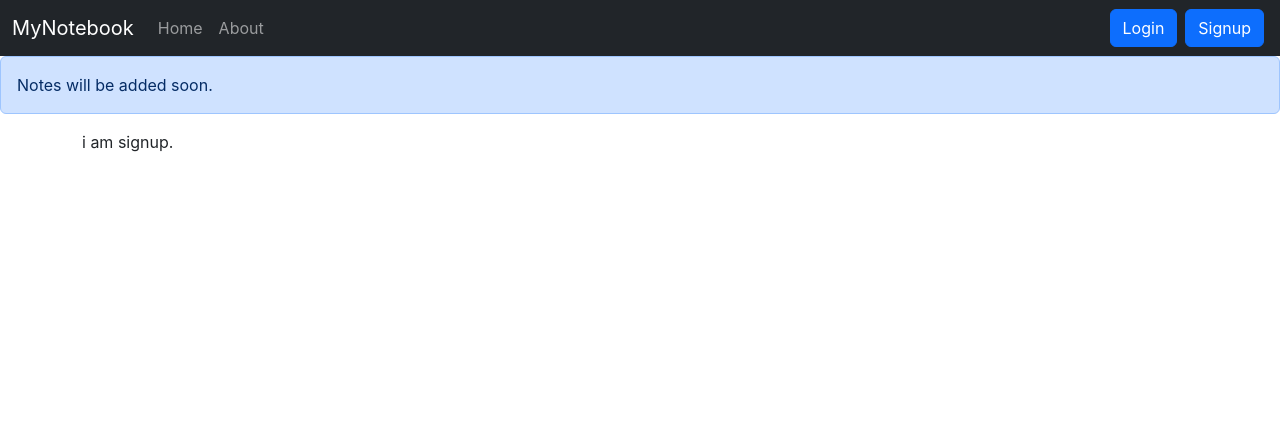
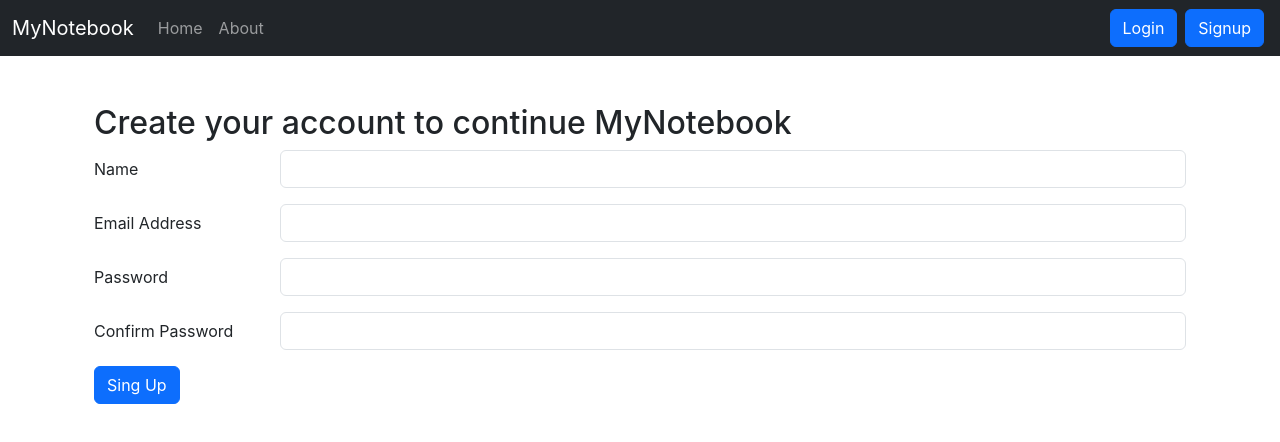
Before and after one commit to neelshrimali/inotebook, a React (Create React App) app: page /signup in a window 1280 px wide. Shown: the top 442 px of the page. Built offline with nearby package versions, Linux system fonts and the light colour scheme; the HTML template or start-up script is replaced by a standard one.

Commit message:
Alerts, Fetched user specific notes and navigation correction done

```diff
--- a/src/App.js
+++ b/src/App.js
@@ -7,20 +7,32 @@ import NoteState from "./context/notes/NoteState";
 import Alert from "./component/Alert";
 import Login from "./component/Login";
 import Signup from "./component/Signup";
+import { useState } from "react";
 
 function App() {
+  const [alert, setAlert] = useState(null); // check whether dark mode is on or not
+
+  const showAlert = (message, type) => {
+    setAlert({
+      msg: message,
+      type: type,
+    });
+    setTimeout(() => {
+      setAlert(null);
+    }, 1500);
+  };
   return (
     <>
     <NoteState>
       <Router>
         <Navbar />
-        <Alert message={"Notes will be added soon."} />
+        <Alert alert={alert} />
         <div className="container">
         <Routes>
-          <Route exact path="/" element={<Home/>} />
+          <Route exact path="/" element={<Home showAlert={showAlert}/>} />
           <Route exact path="/about" element={<About/>} />
-          <Route exact path="/login" element={<Login/>} />
-          <Route exact path="/signup" element={<Signup/>} />
+          <Route exact path="/login" element={<Login showAlert={showAlert}/>} />
+          <Route exact path="/signup" element={<Signup showAlert={showAlert}/>} />
         </Routes>
         </div>
       </Router>
--- a/src/component/AddNote.js
+++ b/src/component/AddNote.js
@@ -1,7 +1,7 @@
 import React, { useContext, useState } from "react";
 import noteContext from "../context/notes/noteContext";
 
-const AddNote = () => {
+const AddNote = (props) => {
   const context = useContext(noteContext);
   const { addNote } = context;
 
@@ -10,6 +10,8 @@ const AddNote = () => {
     e.preventDefault();
     addNote(note.title, note.description, note.tag);
     setNote({ title: "", description: "", tag: "" })
+    props.showAlert("Note added successfully.","success")
+
   };
   const onChange = (e) => {
     setNote({ ...note, [e.target.name]: e.target.value});
--- a/src/component/Alert.js
+++ b/src/component/Alert.js
@@ -1,11 +1,17 @@
 import React from "react";
 
 const Alert = (props) => {
+  const capitalize =(word) =>{
+    if (word ==="danger") {
+      word ="error"
+    }
+    const lower = word.toLowerCase();
+    return lower.charAt(0).toUpperCase() + lower.slice(1);
+}
   return (
-    <div>
-      <div className="alert alert-primary" role="alert">
-            {props.message}
-      </div>
+    props.alert && <div className={`alert alert-${props.alert.type} alert-dismissible fade show`}
+      role="alert"    >
+      <strong>{capitalize(props.alert.type)}</strong>: {props.alert.msg}
     </div>
   );
 };
--- a/src/component/Home.js
+++ b/src/component/Home.js
@@ -1,10 +1,11 @@
 import Notes from "./Notes";
 
-export const Home = () => {
+export const Home = (props) => {
+  const {showAlert} = props
 
   return (
     <div>
-      <Notes/>
+      <Notes showAlert={showAlert}/>
     </div>
   );
 };
--- a/src/component/Login.js
+++ b/src/component/Login.js
@@ -1,7 +1,7 @@
 import React, { useState } from "react";
 import {useNavigate } from 'react-router-dom'
 
-const Login = () => {
+const Login = (props) => {
   const host = "http://localhost:5000";
   const [credential,setcredential] =useState({email:"",password:""})
   let navigate  = useNavigate();
@@ -24,14 +24,15 @@ const Login = () => {
     if (json.success){
         localStorage.setItem('token',json.authtoken);
         navigate('/');
+      props.showAlert("Login successfully!","success")
     }
     else{
-        alert("Invalid credentials")
+      props.showAlert("Invalid Credential!","danger")
     }
-
   };
   return (
-    <div>
+    <div className="mt-5">
+      <h2>Login to continue MyNotebook</h2>
       <form onSubmit={handleSubmit}>
         <div className="mb-3 row">
           <label className="col-sm-2 col-form-label">
--- a/src/component/Navbar.js
+++ b/src/component/Navbar.js
@@ -1,14 +1,20 @@
 import React,{useEffect} from "react";
 import { Link, useLocation } from "react-router-dom";
-
+import { useNavigate } from 'react-router-dom'
 
 
 const Navbar = () => {
   let location = useLocation();
+  let navigate  = useNavigate();
 
   useEffect(() => {
     //console.log(location);
   }, [location]);
+
+  const handleLogout= ()=>{
+    localStorage.removeItem('token');
+    navigate('/login')
+  }
 
   return (
     <nav className="navbar navbar-expand-lg navbar-dark bg-dark">
@@ -40,6 +46,7 @@ const Navbar = () => {
               </Link>
             </li>
           </ul>
+          {!localStorage.getItem('token')?
           <form className="d-flex" role="search">
             <Link className="btn btn-primary mx-1" to="/login" type="submit">
               Login
@@ -47,7 +54,9 @@ const Navbar = () => {
             <Link className="btn btn-primary mx-1" to="/signup" type="submit">
               Signup
             </Link>
-          </form>
+          </form> : <button onClick={handleLogout} className="btn btn-primary">
+              Logout
+            </button>}
         </div>
       </div>
     </nav>
--- a/src/component/NoteItem.js
+++ b/src/component/NoteItem.js
@@ -13,7 +13,7 @@ const NoteItem = (props) => {
           <div className="d-flex align-items-center">
             <h5 className="card-title">{note.title}</h5>
             <i className="fa-sharp fa-solid fa-pen-to-square mx-2" onClick={()=>{updateNote(note)}}></i>
-            <i className="fa-sharp fa-solid fa-trash mx-2" onClick={()=>{deleteNote(note._id)}}></i>
+            <i className="fa-sharp fa-solid fa-trash mx-2" onClick={()=>{deleteNote(note._id); props.showAlert("Deleted successfully","success")}}></i>
           </div>
           <p className="card-text">{note.description}</p>
           <p className="card-text">{note.tag}</p>
--- a/src/component/Notes.js
+++ b/src/component/Notes.js
@@ -2,14 +2,22 @@ import AddNote from "./AddNote";
 import React, { useContext, useEffect, useRef, useState } from "react";
 import NoteItem from "./NoteItem";
 import noteContext from "../context/notes/noteContext";
+import { useNavigate } from 'react-router-dom'
 
-const Notes = () => {
+
+const Notes = (props) => {
   const context = useContext(noteContext);
   const { notes, fetchAllNotes, editNote } = context;
   const [note, setNote] = useState({id: "", etitle: "", edescription: "", etag: "asd" });
+  let navigate  = useNavigate();
 
   useEffect(() => {
-    fetchAllNotes();
+    if (localStorage.getItem('token')) {
+      fetchAllNotes();
+    }
+    else{
+      navigate('/login');
+    }
     // eslint-disable-next-line
   }, []);
   const updateNote = (currentNote)=>{
@@ -22,6 +30,7 @@ const Notes = () => {
   const handleClick = (e) => {
     editNote(note.id, note.etitle, note.edescription, note.etag)
     refclose.current.click();
+    props.showAlert("Updated successfully.","success")
     // addNote(note.title, note.description, note.tag);
   };
   const onChange = (e) => {
@@ -32,7 +41,7 @@ const Notes = () => {
   const refclose = useRef(null);
   return (
     <>
-      <AddNote />
+      <AddNote showAlert={props.showAlert} />
       <button
         type="button"
         ref={ref}
@@ -124,7 +133,7 @@ const Notes = () => {
         </div>
         {notes.map((note) => {
           return (
-            <NoteItem key={note._id} updateNote={updateNote} note={note} />
+            <NoteItem key={note._id} showAlert={props.showAlert} updateNote={updateNote} note={note} />
           );
         })}
       </div>
--- a/src/component/Signup.js
+++ b/src/component/Signup.js
@@ -1,9 +1,105 @@
-import React from 'react'
+import React,{ useState } from 'react'
+import {useNavigate } from 'react-router-dom'
 
-const Signup = () => {
+const Signup = (props) => {
+  const host = "http://localhost:5000";
+  let navigate  = useNavigate();
+  const [credential,setcredential] =useState({name : "", email:"",password:"",cpassword:""})
+  const onChange = (e) => {
+    setcredential({ ...credential, [e.target.name]: e.target.value});
+  };
+  const handleSubmit = async (e) => {
+    e.preventDefault();
+    const {name,email,password} = credential;
+    //api call
+    const url = `${host}/api/auth/createuser`;
+    const response = await fetch(url, {
+      method: "POST",
+      headers: {
+        "Content-Type": "application/json"
+        },
+      body: JSON.stringify({ name,email,password })
+    });
+    const json = await response.json();
+    if (json.success){
+      localStorage.setItem('token',json.authtoken);
+      navigate('/');
+      props.showAlert("Account created successfully!","success")
+    }
+    else{
+      props.showAlert("Invalid Credentials!","danger")
+    }
+
+  };
   return (
-    <div>
-      i am signup.
+    <div className="container mt-5 my-2">
+      <h2>Create your account to continue MyNotebook</h2>
+      <form onSubmit={handleSubmit}>
+      <div className="mb-3 row">
+          <label className="col-sm-2 col-form-label">
+            Name
+          </label>
+          <div className="col-sm-10">
+            <input
+              type="text"
+              className="form-control"
+              id="name"
+              name="name"
+              onChange={onChange}  required
+            />
+          </div>
+        </div>
+        <div className="mb-3 row">
+          <label className="col-sm-2 col-form-label">
+            Email Address
+          </label>
+          <div className="col-sm-10">
+            <input
+              type="text"
+              className="form-control"
+              id="email"
+              name="email"
+              onChange={onChange} required
+            />
+          </div>
+        </div>
+        <div className="mb-3 row">
+          <label className="col-sm-2 col-form-label">
+            Password
+          </label>
+          <div className="col-sm-10">
+            <input
+              type="text"
+              id="password"
+              name="password"
+              onChange={onChange}
+              className="form-control" required minLength={5}
+            />
+          </div>
+        </div>
+        <div className="mb-3 row">
+          <label className="col-sm-2 col-form-label">
+            Confirm Password
+          </label>
+          <div className="col-sm-10">
+            <input
+              type="text"
+              id="cpassword"
+              name="cpassword"
+              onChange={onChange}
+              className="form-control" required minLength={5}
+            />
+          </div>
+        </div>
+        <div className="col-auto">
+          <button
+            type="submit"
+            className="btn btn-primary mb-3"
+          >
+            Sing Up
+          </button>
+        </div>
+      </form>
     </div>
   )
 }
```
Also changed, not shown: src/context/notes/NoteState.js (+5 -5 lines), 1 other file (tests, documents, lock files or other folders).
